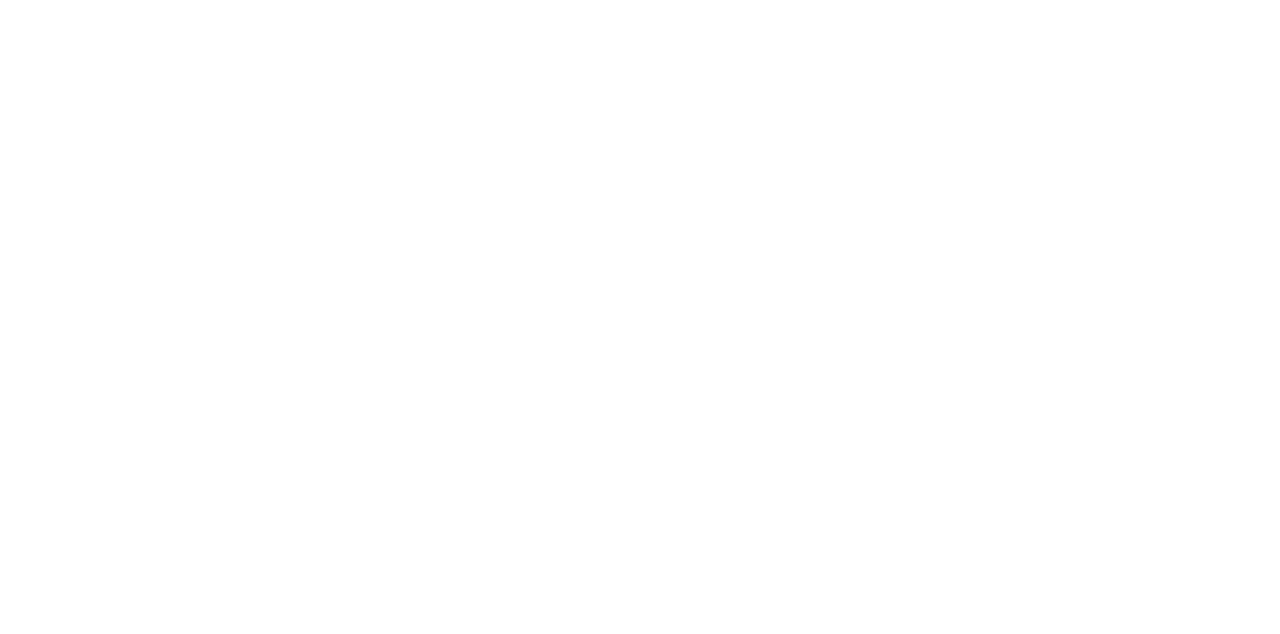
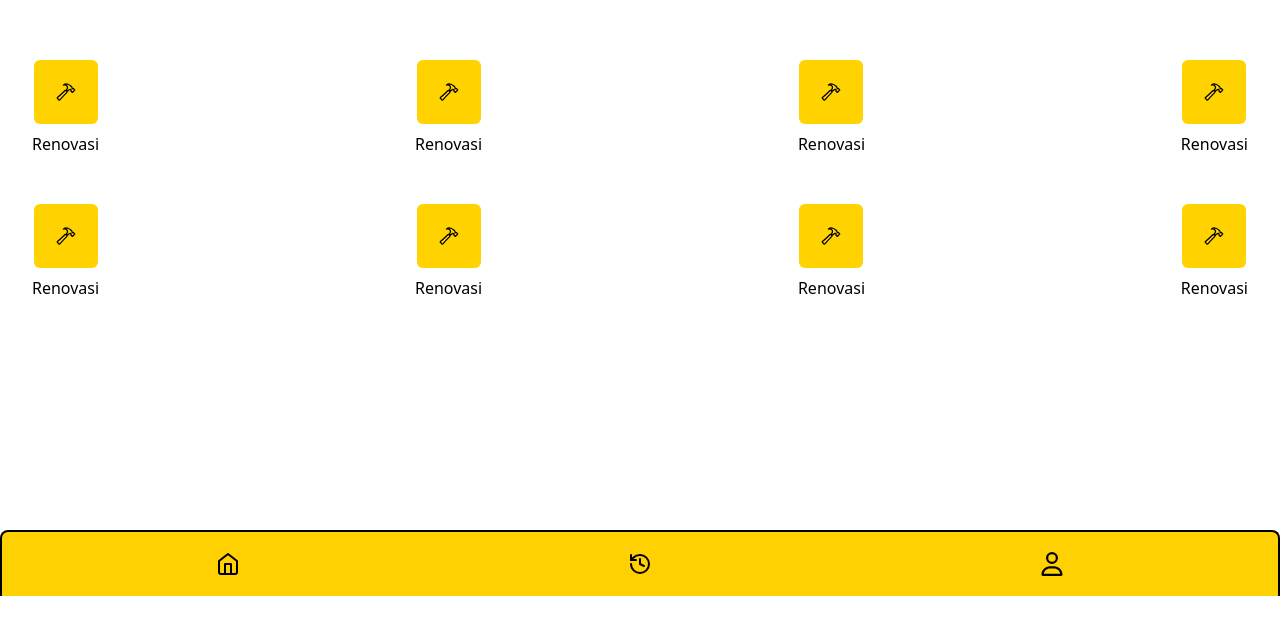
Before and after one commit to hayyaoe/kang2kang, a React (Vite) app: page / in a window 1280 px wide. Before the commit this address had no page. Shown: the part 204-838 px from the top of the page. Before the commit the page ends 800 px from the top, so only its background shows below. Built offline with nearby package versions, Linux system fonts and the light colour scheme.

Commit message:
punya bahar home page

```diff
--- a/src/App.jsx
+++ b/src/App.jsx
@@ -1,6 +1,7 @@
 import { BrowserRouter as Router, Routes, Route } from "react-router-dom";
 import "./App.css";
 import BottomBar from "./components/BottomBar";
+import Home from "./pages/Home";
 
 function App() {
   return (
@@ -8,6 +9,7 @@
       <Router>
         <Routes>
           <Route path="/bottombar" element={<BottomBar />} />
+          <Route path="/" element={<Home />} />
         </Routes>
       </Router>
     </div>
--- a/src/pages/Home.jsx
+++ b/src/pages/Home.jsx
@@ -1,8 +1,67 @@
+import BottomBar from "../components/BottomBar";
+import { IoHammerOutline } from "react-icons/io5";
+
 const Home = () => {
   return (
-    <div>
-      <p>NICE BANG</p>
+    <div className="flex items-center h-screen w-full">
+    <div className="flex flex-col w-full items-center py-4">
+      <div className="flex justify-between w-full mb-12">
+      <div className="flex flex-col items-center">
+            <button className="w-16 h-16 rounded-md bg-[#ffd200] text-black flex items-center justify-center text-xl mb-2">
+              <IoHammerOutline />
+            </button>
+            <p>Renovasi</p>
+          </div>
+      <div className="flex flex-col items-center">
+            <button className="w-16 h-16 rounded-md bg-[#ffd200] text-black flex items-center justify-center text-xl mb-2">
+              <IoHammerOutline />
+            </button>
+            <p>Renovasi</p>
+          </div>
+      <div className="flex flex-col items-center">
+            <button className="w-16 h-16 rounded-md bg-[#ffd200] text-black flex items-center justify-center text-xl mb-2">
+              <IoHammerOutline />
+            </button>
+            <p>Renovasi</p>
+          </div>
+      <div className="flex flex-col items-center">
+            <button className="w-16 h-16 rounded-md bg-[#ffd200] text-black flex items-center justify-center text-xl mb-2">
+              <IoHammerOutline />
+            </button>
+            <p>Renovasi</p>
+          </div>
+
+      </div>
+      <div className="flex justify-between w-full mb-24">
+      <div className="flex flex-col items-center">
+            <button className="w-16 h-16 rounded-md bg-[#ffd200] text-black flex items-center justify-center text-xl mb-2">
+              <IoHammerOutline />
+            </button>
+            <p>Renovasi</p>
+          </div>
+          <div className="flex flex-col items-center">
+            <button className="w-16 h-16 rounded-md bg-[#ffd200] text-black flex items-center justify-center text-xl mb-2">
+              <IoHammerOutline />
+            </button>
+            <p>Renovasi</p>
+          </div>
+          <div className="flex flex-col items-center">
+            <button className="w-16 h-16 rounded-md bg-[#ffd200] text-black flex items-center justify-center text-xl mb-2">
+              <IoHammerOutline />
+            </button>
+            <p>Renovasi</p>
+          </div>
+          <div className="flex flex-col items-center">
+            <button className="w-16 h-16 rounded-md bg-[#ffd200] text-black flex items-center justify-center text-xl mb-2">
+              <IoHammerOutline />
+            </button>
+            <p>Renovasi</p>
+          </div>
+
+      </div>
     </div>
+    <BottomBar />
+  </div>
   );
 };
 
```
